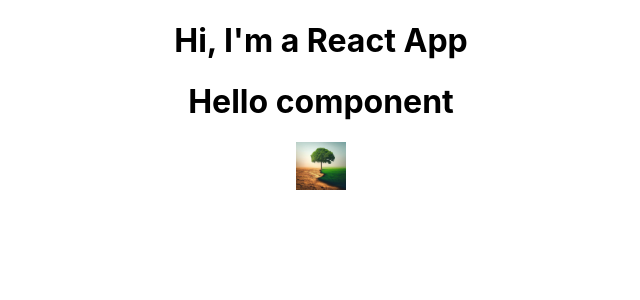
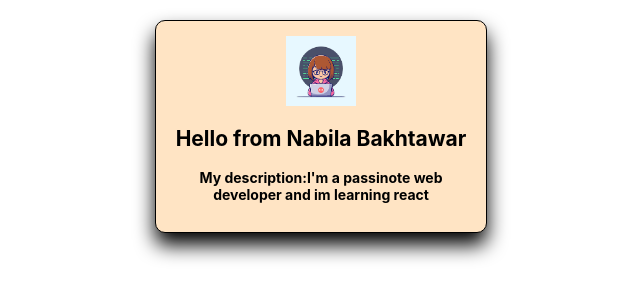
Before and after one commit to nabilabakhtawar/react-course, a React (Create React App) app: page / in a window 1280 px wide. Shown: the top 300 px of the page, without its empty margins (319-959 px from the left). Built offline with nearby package versions, Linux system fonts and the light colour scheme.

Commit message:
build a card using react component

```diff
--- a/src/App.css
+++ b/src/App.css
@@ -1,38 +1,23 @@
-.App {
-  text-align: center;
+
+.Cards{
+  width: 300px;
+      border: 1px solid black;
+      border-Radius: 10px;
+      padding: 15px;
+      text-Align: center;
+      margin: 20px auto;
+     cursor: pointer;
+    background-color: bisque;
+      box-shadow: 0 12px 20px black;
+
 }
-
-.App-logo {
-  height: 40vmin;
-  pointer-events: none;
+.Cards:hover {
+  transform: translateY(-10px);
+  box-shadow: 0 12px 20px black;
+  background-color: #f0f8ff;
+  border-color: burlywood;
 }
-
-@media (prefers-reduced-motion: no-preference) {
-  .App-logo {
-    animation: App-logo-spin infinite 20s linear;
-  }
-}
-
-.App-header {
-  background-color: #282c34;
-  min-height: 100vh;
-  display: flex;
-  flex-direction: column;
-  align-items: center;
-  justify-content: center;
-  font-size: calc(10px + 2vmin);
-  color: white;
-}
-
-.App-link {
-  color: #61dafb;
-}
-
-@keyframes App-logo-spin {
-  from {
-    transform: rotate(0deg);
-  }
-  to {
-    transform: rotate(360deg);
-  }
-}
+ .Cards ,p{
+  font-size: 14px;
+  font-weight: bold;
+ }
--- a/src/App.js
+++ b/src/App.js
@@ -1,15 +1,14 @@
 import './App.css';
-
-import Hello from "./Hello"
-import myimage from "./assets/react.png"
+import Cards from "./Cards"
 
 function App() {
   return (
     <div className="App">
-      <h1>Hi, I'm a React App</h1>
-   <Hello/>
 
-      <img src={myimage} width="50px"/>
+
+   <Cards/>
+
+
     </div>
   );
 }
--- /dev/null
+++ b/src/Cards.jsx
@@ -0,0 +1,15 @@
+import myimage from "./assets/react.jpeg"
+import "./App.css"
+
+function Cards (){
+    const name="Nabila Bakhtawar";
+    const descr="I'm a passinote web developer and im learning react "
+    return(
+<div className="Cards">
+    <img src={myimage} alt="img" width="70px" />
+    <h2>Hello from {name}</h2>
+    <p> My description:{descr}</p>
+</div>
+    );
+}
+export default Cards;
```
Also changed, not shown: src/assets/react.jpeg (added).
